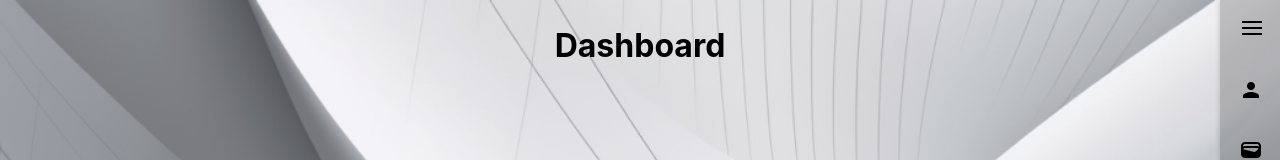
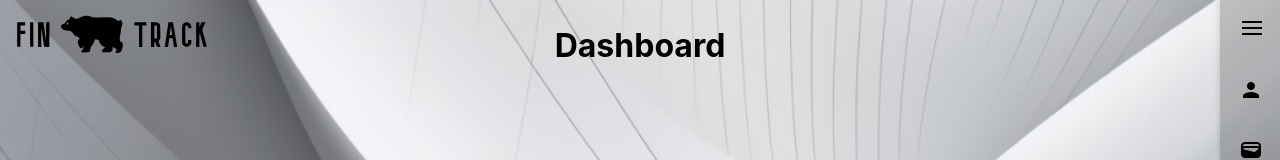
Before and after one commit to BenTuvia96/FinTrack, a React (Create React App) app in the folder client/: page /dashboard in a window 1280 px wide. Shown: the top 160 px of the page. Built offline with nearby package versions, Linux system fonts and the light colour scheme.

Commit message:
some navbar changes and linking pages to each other

```diff
--- a/client/package.json
+++ b/client/package.json
@@ -14,6 +14,7 @@
     "react-google-charts": "^4.0.1",
     "react-router-dom": "^6.15.0",
     "react-scripts": "5.0.1",
+    "react-transition-group": "^4.4.5",
     "web-vitals": "^2.1.4"
   },
   "scripts": {
--- a/client/src/App.js
+++ b/client/src/App.js
@@ -1,10 +1,12 @@
+import React, { useState } from "react";
 import { BrowserRouter as Router, Route, Link, Routes, useLocation } from "react-router-dom";
 import "./App.css";
 import SignInForm from "./sign_in_form";
 import SignUpForm from "./sign_up_form";
 import Dashboard from "./dashboard";
 import Menu from './Menu';
-import React, { useState } from "react";
+import { CSSTransition, TransitionGroup } from 'react-transition-group';
+import './transitions.css';
 
 
 
@@ -45,12 +47,20 @@ function MainContent({ isMenuOpen }) {
 
   return (
     <div className={`app-content ${isMenuOpen && location.pathname === '/' ? 'push-left' : ''}`}>
+      <TransitionGroup>
+        <CSSTransition
+          key={location.key}
+          classNames="fade"
+          timeout={300} // Match the duration in the CSS
+        >
           <Routes>
             <Route path="/sign_in_form" element={<SignInForm />} />
             <Route path="/dashboard" element={<Dashboard />} />
             <Route path="/" element={<HomePage />} />
             <Route path="/sign_up_form" element={<SignUpForm />} />
           </Routes>
+        </CSSTransition>
+      </TransitionGroup>
     </div>
   );
 }
--- a/client/src/Menu.css
+++ b/client/src/Menu.css
@@ -132,3 +132,13 @@ nav i {
     vertical-align: text-bottom;
     padding-right: 0;
 }
+
+
+.side-menu a {
+    text-decoration: none;
+}
+
+/* To ensure the text and icons in the link do not change color */
+.side-menu a, .side-menu a:visited, .side-menu a:hover, .side-menu a:active {
+    color: inherit;
+}
--- a/client/src/Menu.js
+++ b/client/src/Menu.js
@@ -1,11 +1,12 @@
 import React from "react";
 import "./Menu.css"; // We will create this soon
+import { Link } from "react-router-dom";
 
 function Menu({ toggleMenu }) {
-    return (
-      <div className="side-menu">
-        <input type="checkbox" id="menu" onClick={toggleMenu} />
-        <label htmlFor="menu" className="icon">
+  return (
+    <div className="side-menu">
+      <input type="checkbox" id="menu" onClick={toggleMenu} />
+      <label htmlFor="menu" className="icon">
         <div className="menu"></div>
       </label>
       <nav>
@@ -13,9 +14,11 @@ function Menu({ toggleMenu }) {
           <li>
             <i class="material-icons">person</i>Profile
           </li>
+          <Link to="/dashboard">
           <li>
-            <i class="material-icons">wallet</i>Dashboard
+              <i className="material-icons">wallet</i>Dashboard
           </li>
+          </Link>
           <li>
             <i class="material-icons">search</i>Search
           </li>
--- a/client/src/dashboard.css
+++ b/client/src/dashboard.css
@@ -18,3 +18,14 @@
     align-items: center;
     width: 100%;
     }
+
+
+ /* Add styles for your app logo */
+.app_logo {
+  max-width: 200px; /* Set a maximum width for responsiveness */
+  height: auto; /* Automatically adjust the height to maintain aspect ratio */
+  position: absolute; /* Position the logo absolutely */
+  top: 0; /* Position it at the top of the page */
+  left: 0; /* Position it at the left corner of the page */
+  padding: 10px; /* Add padding to create space around the logo */
+}
--- a/client/src/dashboard.js
+++ b/client/src/dashboard.js
@@ -1,6 +1,7 @@
 import React, { Component } from "react";
 import CanvasJSReact from "@canvasjs/react-charts";
 import "./dashboard.css"; // Import the CSS
+import { Link } from "react-router-dom";
 
 var CanvasJSChart = CanvasJSReact.CanvasJSChart;
 
@@ -41,12 +42,15 @@ class Dashboard extends Component {
       backgroundColor: "transparent",
     };
     return (
-        <div className="dashboard_container">
-          <h1>Dashboard</h1>
-          <div className="chart_container">
-            <CanvasJSChart className="chart" options={options} />
-          </div>
+      <div className="dashboard_container">
+        <Link to="/">
+          <img src="/white_logo.svg" alt="App Logo" className="app_logo" />
+        </Link>
+        <h1>Dashboard</h1>
+        <div className="chart_container">
+          <CanvasJSChart className="chart" options={options} />
         </div>
+      </div>
     );
   }
 }
--- a/client/src/index.css
+++ b/client/src/index.css
@@ -17,3 +17,8 @@ code {
     'Ubuntu', 'Cantarell', 'Fira Sans', 'Droid Sans', 'Helvetica Neue',
     sans-serif;
 }
+
+/* never show scroll bar */
+::-webkit-scrollbar {
+  display: none;
+}
--- a/client/src/sign_in_form.js
+++ b/client/src/sign_in_form.js
@@ -14,7 +14,10 @@ function SignInForm() {
   return (
     <div className= "page_container">
       <div className="form_container">
+        {/* Link app logo to homepage on the ./ route */}
+        <Link to="/">
         <img src="/white_logo.svg" alt="App Logo" className="app_logo" />
+        </Link>
         <h2>Sign In</h2>
         <form onSubmit={handleSubmit}>
           <div className="form_group">
--- a/client/src/sign_up_form.js
+++ b/client/src/sign_up_form.js
@@ -18,7 +18,9 @@ function SignUpForm() {
   return (
     <div className="page_container">
       <div className="form_container">
+      <Link to="/">
         <img src="/white_logo.svg" alt="App Logo" className="app_logo" />
+        </Link>
         <h2>Sign Up</h2>
         <form onSubmit={handleSignup}>
           <div className="form_group">
--- /dev/null
+++ b/client/src/transitions.css
@@ -0,0 +1,8 @@
+.fade-enter, .fade-exit-done {
+    opacity: 0;
+  }
+
+  .fade-enter-active, .fade-exit {
+    opacity: 1;
+    transition: opacity 800ms;  /* Adjust duration as needed */
+  }
```
Also changed, not shown: client/src/App.css (line endings or trailing spaces), 1 other file (tests, documents, lock files or other folders). Lines whose indentation alone changed are shown as unchanged.
